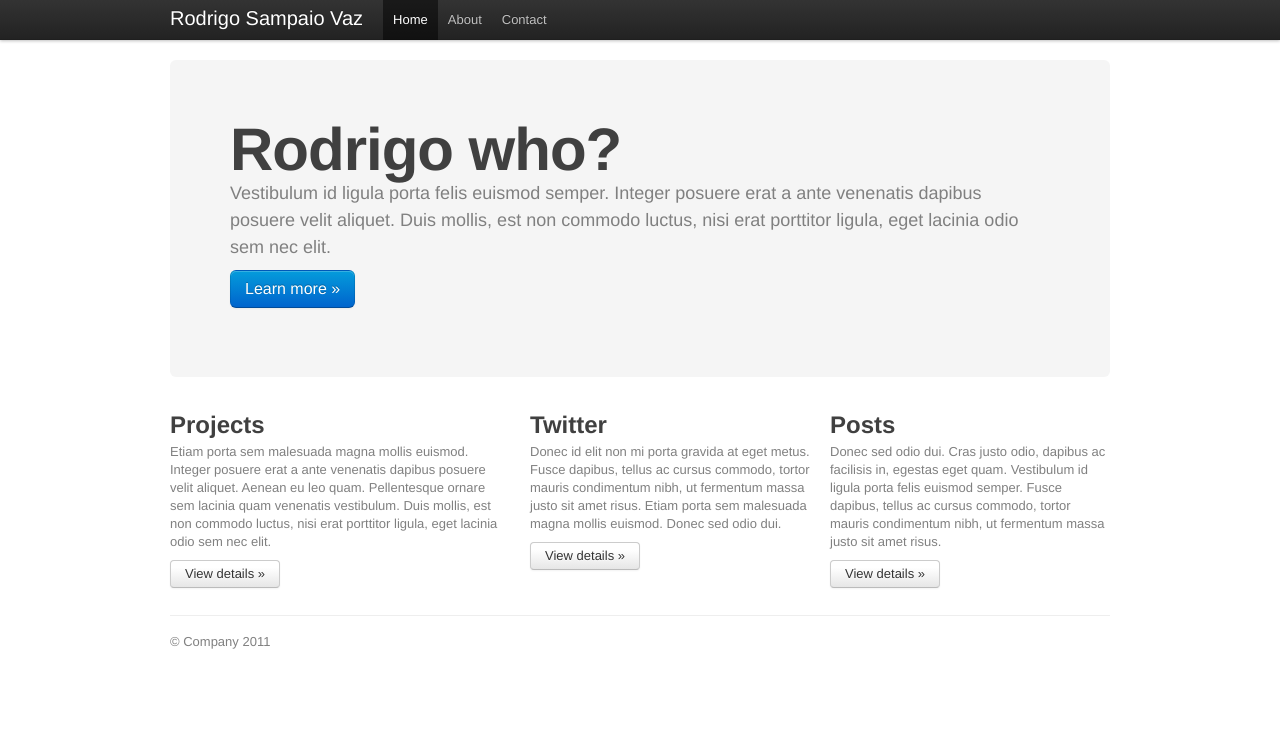
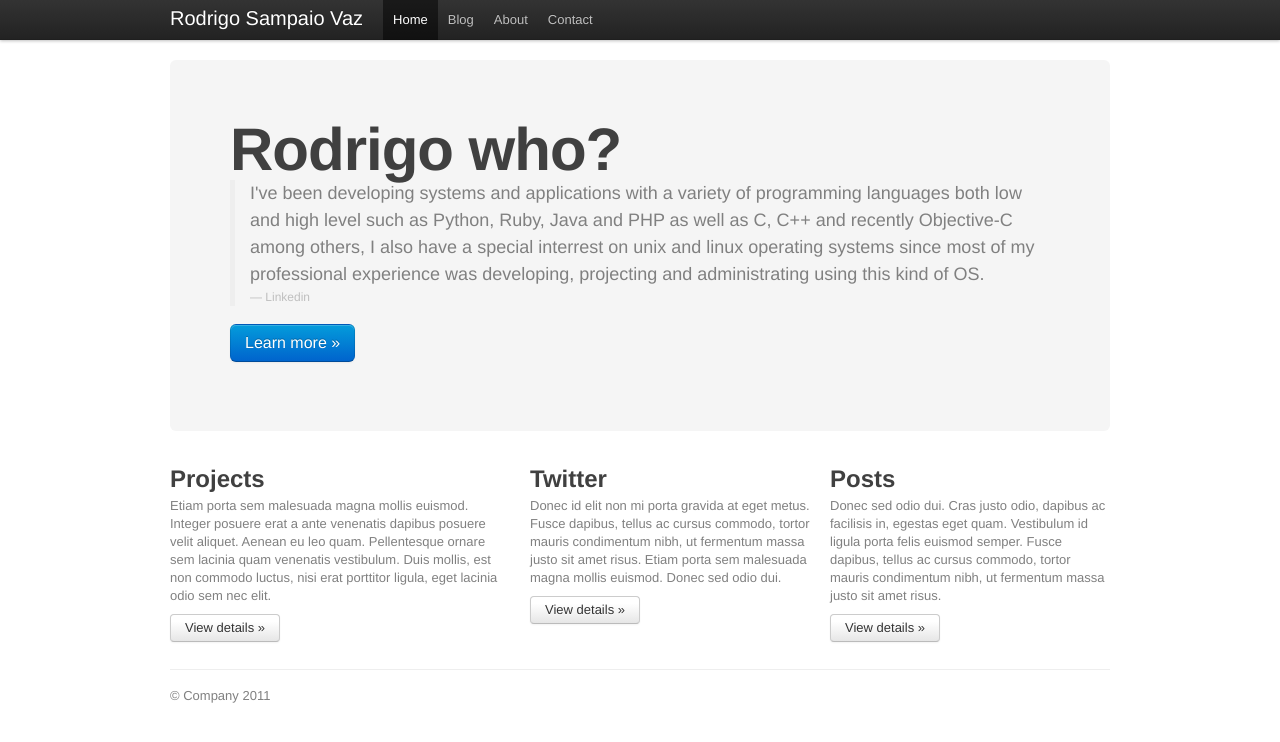
Before and after one commit to rsampaio/rsampaio.herokuapp.com, a plain HTML site: page html/index.html in a window 1280 px wide. Drawn offline with Linux system fonts and the light colour scheme.

Commit message:
description

```diff
--- a/html/index.html
+++ b/html/index.html
@@ -2,9 +2,9 @@
 <html lang="en">
   <head>
     <meta charset="utf-8">
-    <title>Bootstrap, from Twitter</title>
-    <meta name="description" content="">
-    <meta name="author" content="">
+    <title>Rodrigo Sampaio Vaz</title>
+    <meta name="description" content="Personal web site ">
+    <meta name="author" content="Rodrigo Sampaio Vaz">
 
     <!-- Le HTML5 shim, for IE6-8 support of HTML elements -->
     <!--[if lt IE 9]>
@@ -30,6 +30,7 @@
           <h3><a href="#">Rodrigo Sampaio Vaz</a></h3>
           <ul class="nav">
             <li class="active"><a href="#">Home</a></li>
+            <li><a href="#">Blog</a></li>
             <li><a href="#about">About</a></li>
             <li><a href="#contact">Contact</a></li>
           </ul>
@@ -42,7 +43,12 @@
       <!-- Main hero unit for a primary marketing message or call to action -->
       <div class="hero-unit">
         <h1>Rodrigo who?</h1>
-        <p>Vestibulum id ligula porta felis euismod semper. Integer posuere erat a ante venenatis dapibus posuere velit aliquet. Duis mollis, est non commodo luctus, nisi erat porttitor ligula, eget lacinia odio sem nec elit.</p>
+        <blockquote>
+            <p>
+            I've been developing systems and applications with a variety of programming languages both low and high level such as Python, Ruby, Java and PHP as well as C, C++ and recently Objective-C among others, I also have a special interrest on unix and linux operating systems since most of my professional experience was developing, projecting and administrating using this kind of OS.
+            </p>
+            <small>Linkedin</small>
+        </blockquote>
         <p><a class="btn primary large">Learn more &raquo;</a></p>
       </div>
 
```
